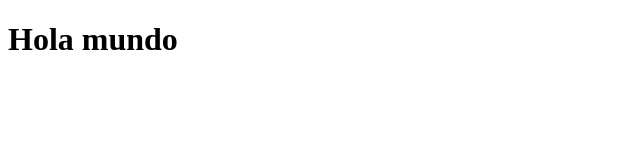
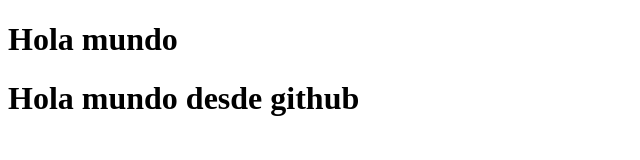
Before and after one commit to TheIsaac503/MiprimerRepositorio, a plain HTML site: page index.html in a window 1280 px wide. Shown: the whole page, without its empty margins (0-640 px from the left). Drawn offline with Linux system fonts and the light colour scheme.

Commit message:
Update index.html
Agregue un Hola mundo desde github

```diff
--- a/index.html
+++ b/index.html
@@ -7,5 +7,6 @@
 </head>
 <body>
     <h1>Hola mundo</h1>
+    <h1>Hola mundo desde github</h1>
 </body>
 </html>
```
